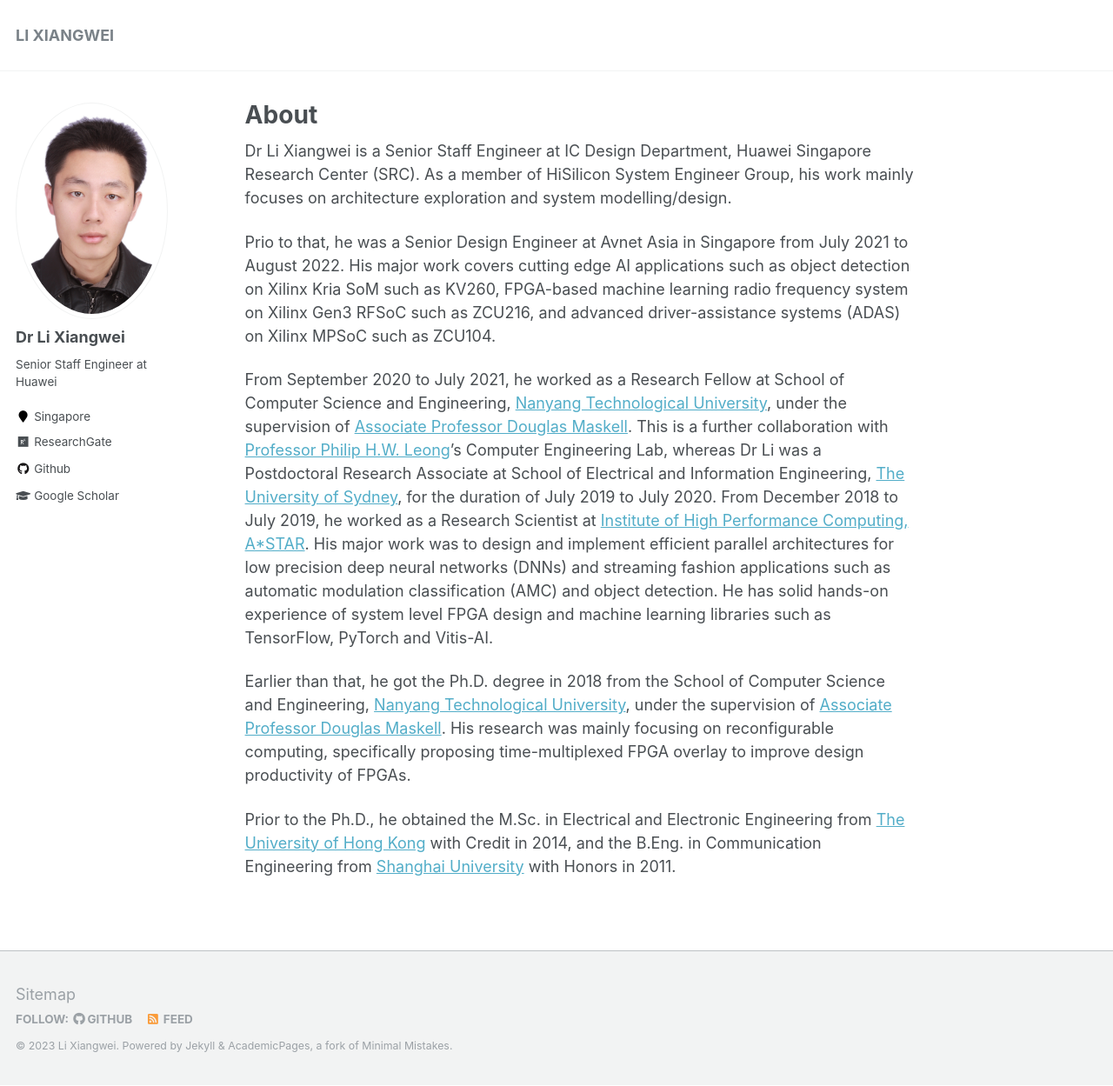
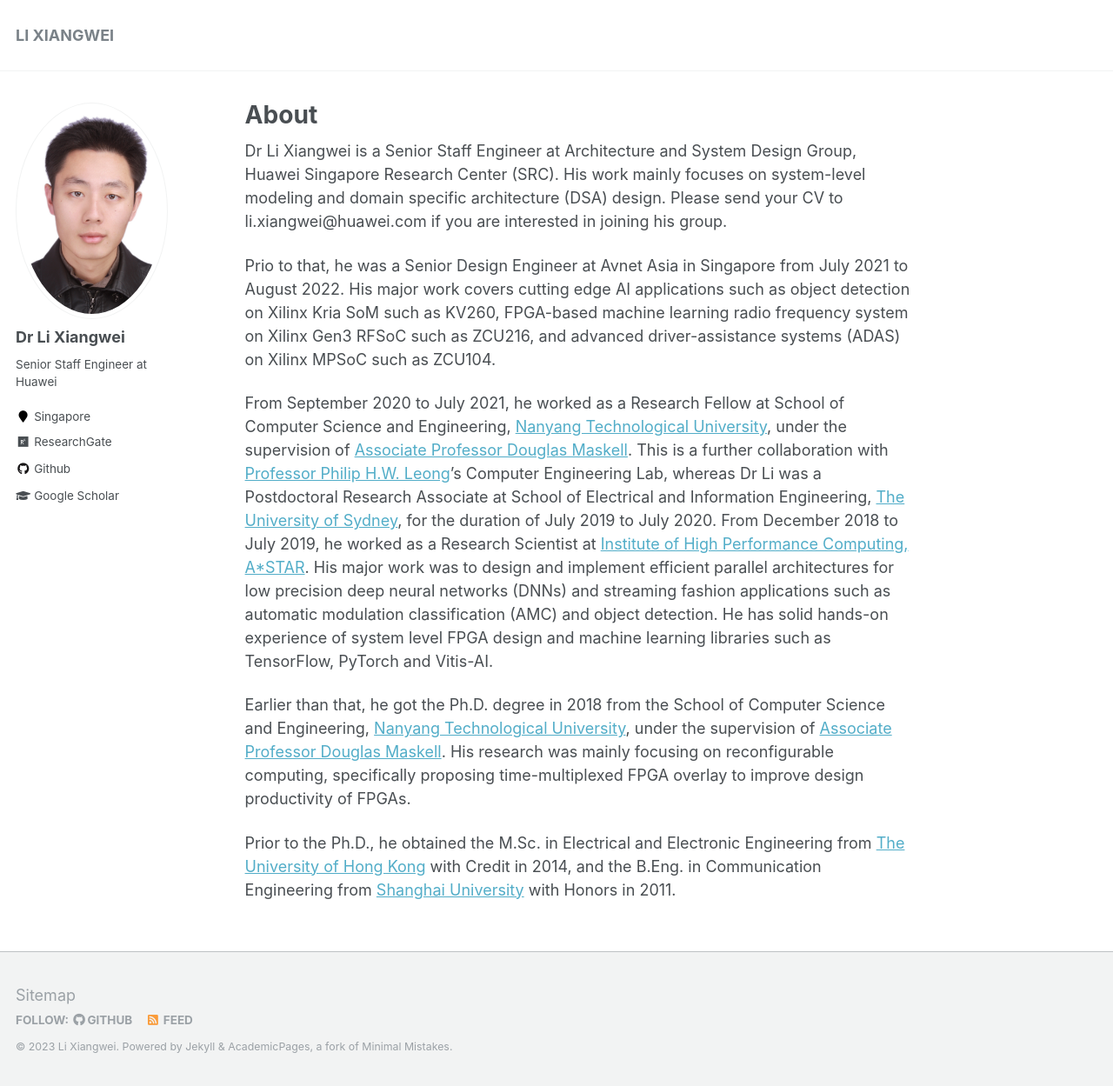
Before and after one commit to louislxw/louislxw.github.io, a Jekyll site: the page built from _pages/about.md, in a window 1280 px wide and 1249 px high. Shown: the whole window at 87% size. Built offline with Jekyll 4.4.1, drawn with Linux system fonts in a browser that asks for light colours.

Commit message:
Update personal info...

```diff
--- a/_pages/about.md
+++ b/_pages/about.md
@@ -8,7 +8,7 @@ redirect_from:
   - /about.html
 ---
 
-Dr Li Xiangwei is a Senior Staff Engineer at IC Design Department, Huawei Singapore Research Center (SRC). As a member of HiSilicon System Engineer Group, his work mainly focuses on architecture exploration and system modelling/design.
+Dr Li Xiangwei is a Senior Staff Engineer at Architecture and System Design Group, Huawei Singapore Research Center (SRC). His work mainly focuses on system-level modeling and domain specific architecture (DSA) design. Please send your CV to li.xiangwei@huawei.com if you are interested in joining his group.
 
 Prio to that, he was a Senior Design Engineer at Avnet Asia in Singapore from July 2021 to August 2022. His major work covers cutting edge AI applications such as object detection on Xilinx Kria SoM such as KV260, FPGA-based machine learning radio frequency system on Xilinx Gen3 RFSoC such as ZCU216, and advanced driver-assistance systems (ADAS) on Xilinx MPSoC such as ZCU104.
 
```
